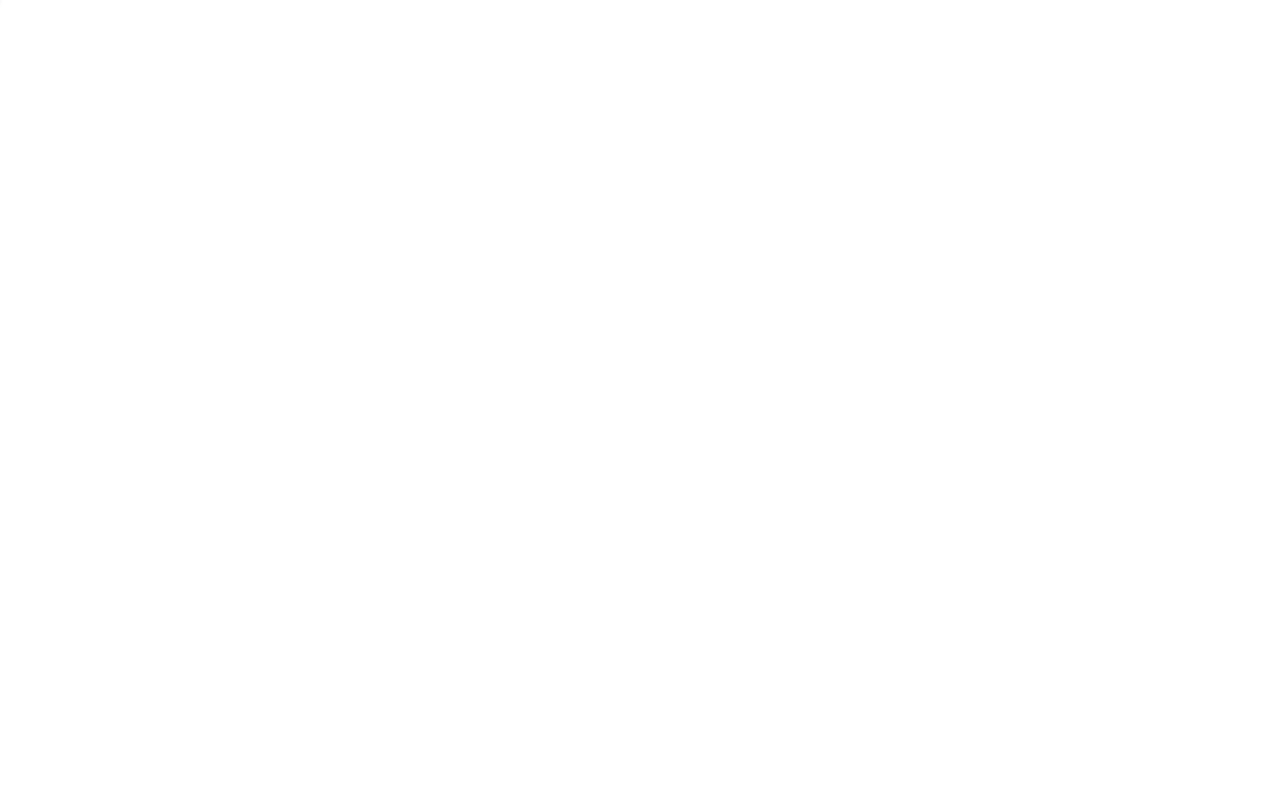
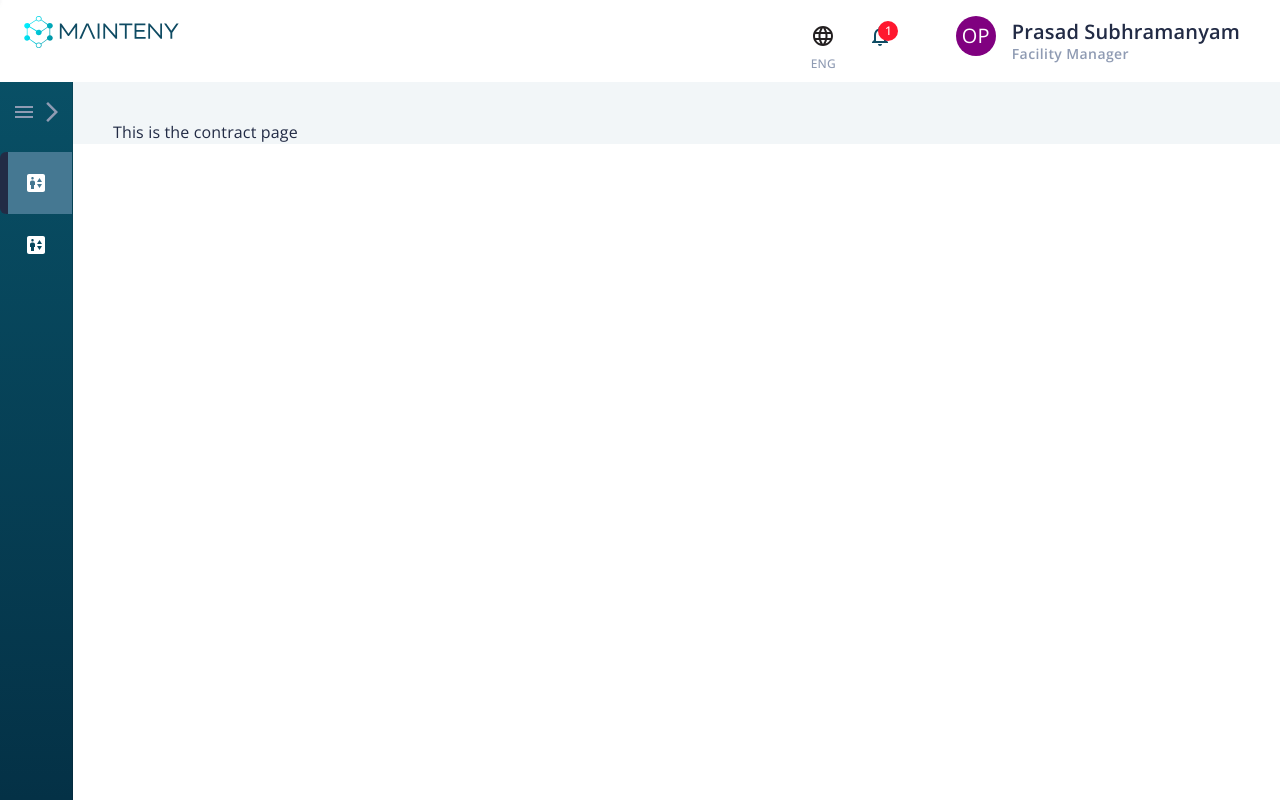
Before and after one commit to Westernwells/mainteny-pm, a React (Create React App) app: page /pm/contracts in a window 1280 px wide. Before the commit this address had no page. Built offline with nearby package versions, Linux system fonts and the light colour scheme.

Commit message:
set up contract page menu

```diff
--- a/src/App.tsx
+++ b/src/App.tsx
@@ -5,6 +5,7 @@ import {Login} from './pages/Login';
 import {MyUnits} from './pages/my-units/MyUnits';
 import {UnitsDetail} from './pages/units-detail/UnitsDetail';
 import {PageLayout} from './components/Layout';
+import {Contracts} from './pages/contracts/Contracts';
 
 interface LoadingProps extends LoadingBarRef {
   continuousStart: (startingValue?: number, refreshRate?: number) => void;
@@ -45,6 +46,15 @@ export const App = () => {
             </PageLayout>
           }
         />
+
+        <Route
+          path="/contracts"
+          element={
+            <PageLayout startPageLoad={() => ref.current!.continuousStart()}>
+              <Contracts stopLoading={() => ref.current!.complete()} />
+            </PageLayout>
+          }
+        />
       </Routes>
     </BrowserRouter>
   );
--- a/src/components/AppDrawer.tsx
+++ b/src/components/AppDrawer.tsx
@@ -91,16 +91,16 @@ export const AppDrawer = () => {
       },
     },
     {
-      text: 'Detsails',
+      text: 'Contracts',
       icon: <Elevator sx={{color: '#fff'}} />,
-      path: 'my-units',
+      path: 'contracts',
       onClick: (
         e: React.MouseEvent<HTMLDivElement, MouseEvent>,
         index: number,
       ) => {
         e.preventDefault();
         setSelectedIndex(index);
-        navigate('/my-units');
+        navigate('/contracts');
       },
     },
   ];
--- /dev/null
+++ b/src/pages/contracts/Contracts.tsx
@@ -0,0 +1,25 @@
+import React, {useEffect, useState} from 'react';
+import {Box, Stack} from '@mui/material';
+
+export interface ContractsProp {
+  stopLoading: () => void;
+}
+
+export const Contracts = ({stopLoading}: ContractsProp) => {
+  const [isLoading, setLoading] = useState(true);
+
+  useEffect(() => {
+    setLoading(false);
+    stopLoading();
+  }, []);
+
+  if (isLoading) {
+    return <Box>Loading</Box>;
+  }
+
+  return (
+    <Box>
+      <Stack>This is the contract page</Stack>
+    </Box>
+  );
+};
```
